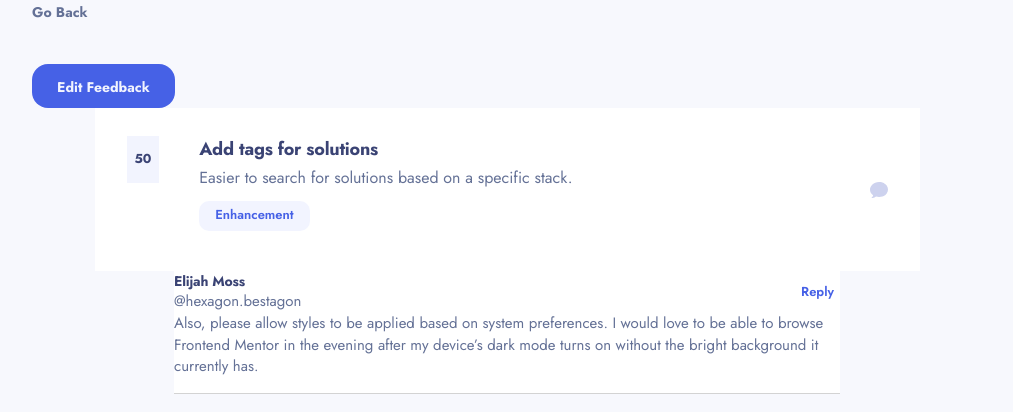
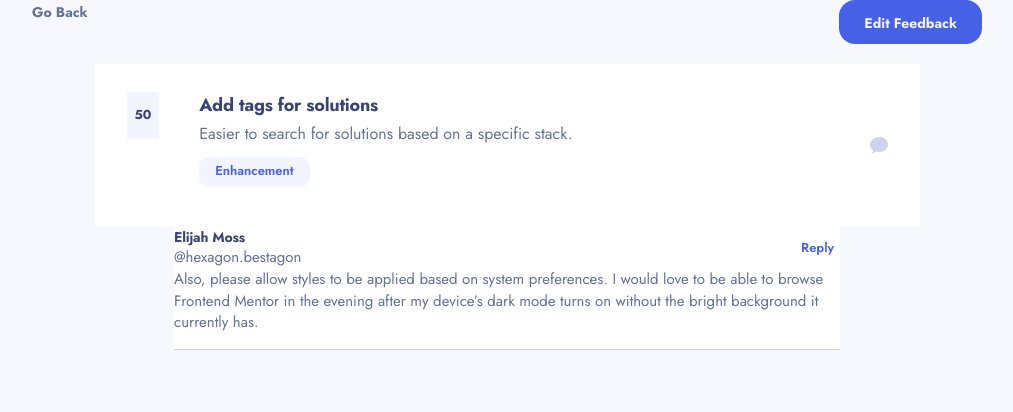
Before and after one commit to ecesemabekdemir/productFeedback, a Next.js app: page /comment/1 in a window 1280 px wide. Shown: the top 412 px of the page, without its empty margins (133-1146 px from the left). Built offline with nearby package versions, Linux system fonts and the light colour scheme.

Commit message:
detailpage css olusturuldu

```diff
--- a/app/(main)/comment/[id]/page.jsx
+++ b/app/(main)/comment/[id]/page.jsx
@@ -1,6 +1,7 @@
 import Comments from "@/components/comments";
 import EditFeedbackButton from "@/components/editFeedbackButton";
 import GoBack from "@/components/goBack";
+import "../detailPage.css";
 
 export default function pageDetail({ params }) {
   const { id } = params;
--- /dev/null
+++ b/app/(main)/comment/detailPage.css
@@ -0,0 +1,4 @@
+.detailPageHeader {
+  display: flex;
+  justify-content: space-between;
+}
```
